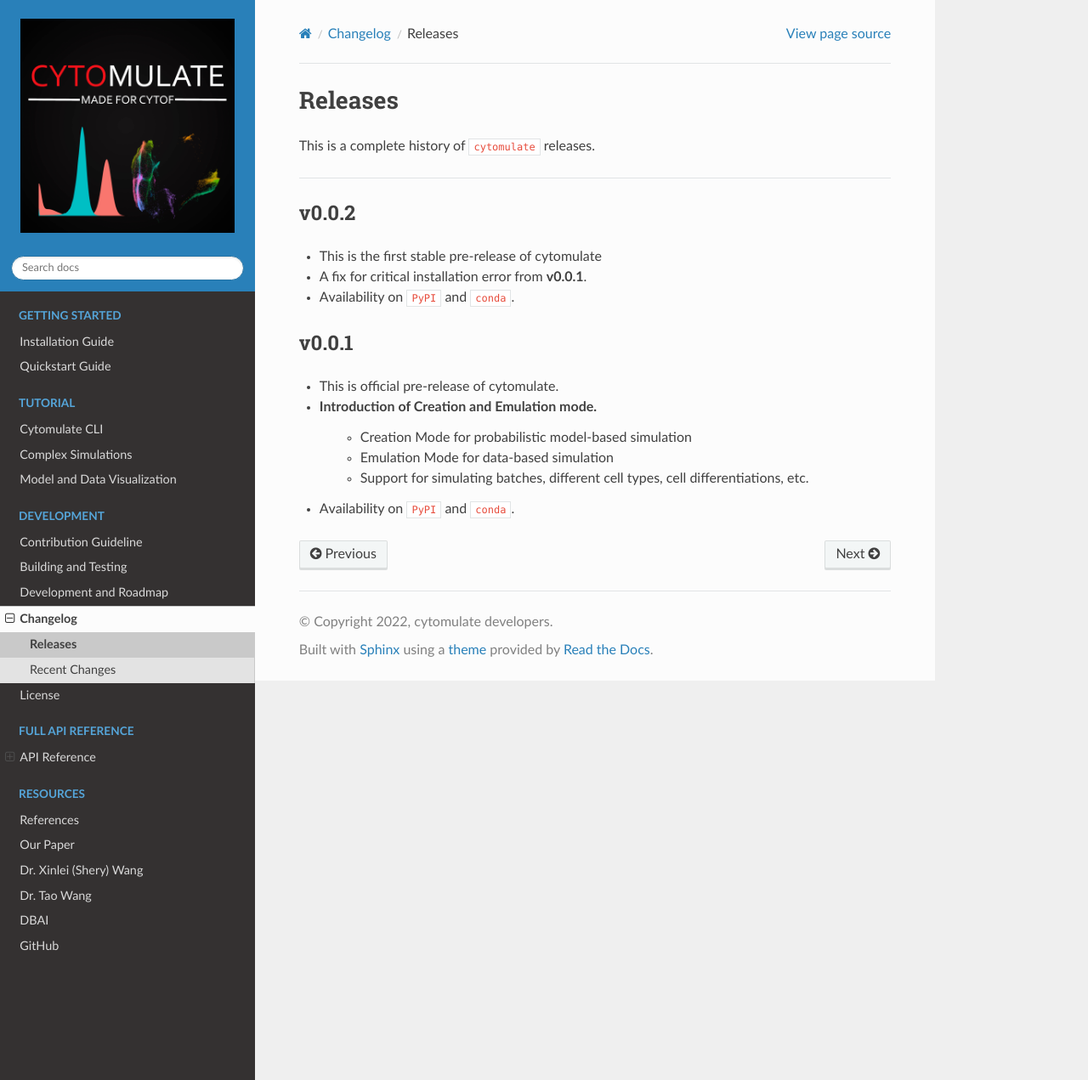
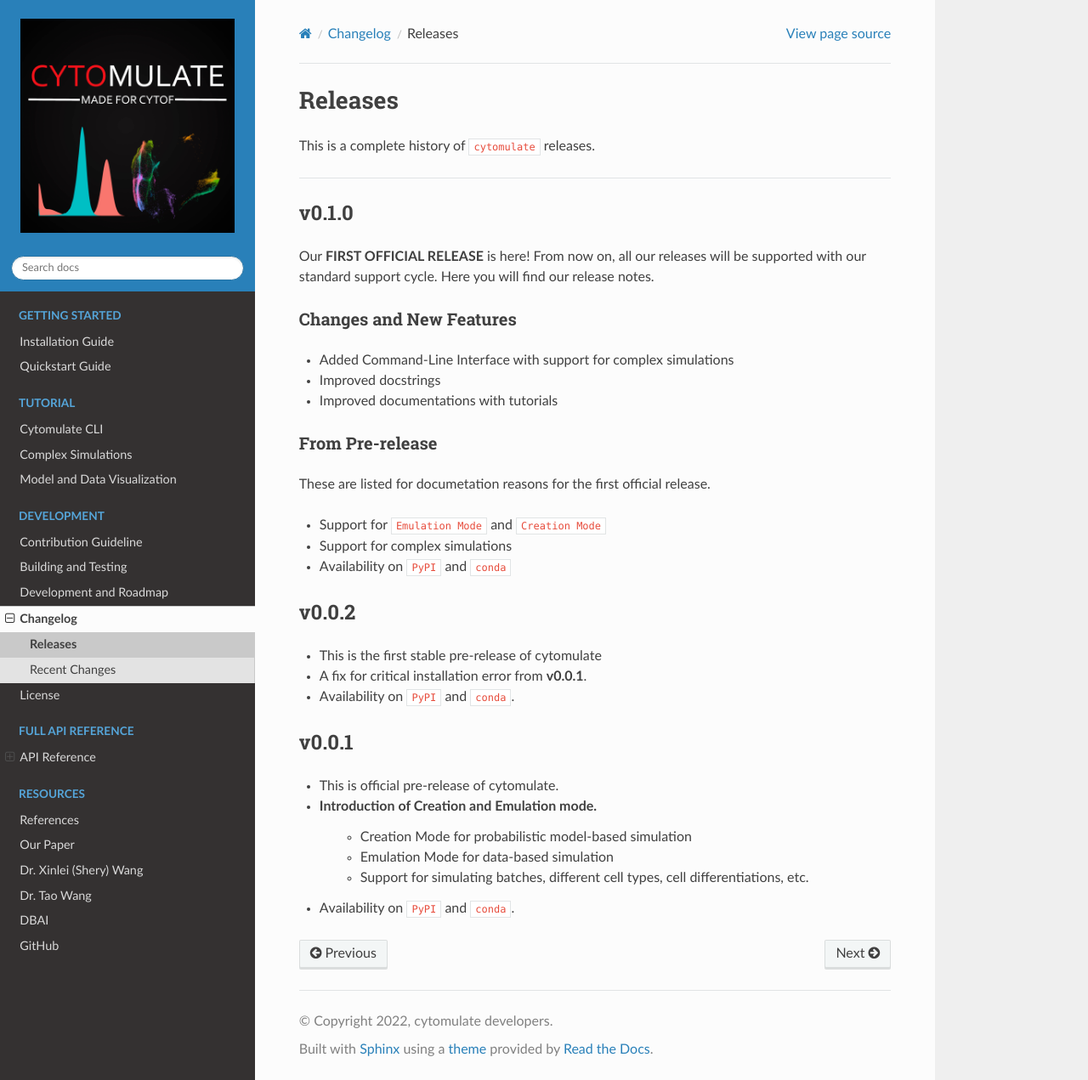
Before and after one commit to kevin931/cytomulate, a Sphinx documentation site: the page built from docs/source/change/releases.rst, in a window 1280 px wide and 1271 px high. Shown: the whole window at 85% size. Built offline with Sphinx 7.4.7 and the Read the Docs theme 2.0.0, drawn with Linux system fonts in a browser that asks for light colours.

Commit message:
Prep for `v0.1.0` release

```diff
--- a/cytomulate/__init__.py
+++ b/cytomulate/__init__.py
@@ -4,7 +4,7 @@ cytomulate
 A package for simulating CyTOF data
 """
 
-__version__ = "0.0.2"
+__version__ = "0.1.0"
 __author__ = "Yuqiu Yang, Kevin Wang, Tao Wang, Sherry Wang"
 
 from cytomulate.creation.cytof_data import CreationCytofData
--- a/docs/source/change/releases.rst
+++ b/docs/source/change/releases.rst
@@ -5,6 +5,31 @@ Releases
 This is a complete history of ``cytomulate`` releases.
 
 -------------------
+
+**************
+v0.1.0
+**************
+
+Our **FIRST OFFICIAL RELEASE** is here! From now on, all our
+releases will be supported with our standard support cycle.
+Here you will find our release notes.
+
+Changes and New Features
+--------------------------
+
+- Added Command-Line Interface with support for complex simulations
+- Improved docstrings
+- Improved documentations with tutorials
+
+From Pre-release
+------------------
+
+These are listed for documetation reasons for the first official release.
+
+- Support for ``Emulation Mode`` and ``Creation Mode``
+- Support for complex simulations
+- Availability on ``PyPI`` and ``conda``
+
 
 **************
 v0.0.2
--- a/docs/source/conf.py
+++ b/docs/source/conf.py
@@ -5,7 +5,7 @@ sys.path.insert(0, os.path.abspath('../../'))
 project = 'cytomulate'
 copyright = '2022, cytomulate developers'
 author = 'cytomulate developers'
-release = '0.0.0'
+release = '0.1.0'
 
 extensions = [
     "sphinx_rtd_theme",
--- a/meta.yaml
+++ b/meta.yaml
@@ -1,5 +1,5 @@
 {% set name = "cytomulate" %}
-{% set version = "0.0.2" %}
+{% set version = "0.1.0" %}
 
 package:
   name: cytomulate
@@ -37,7 +37,8 @@ about:
   summary: 'Accurate and Efficient Simulation of CyTOF data'
   description: |
     Cytomulate is a package for simulating datasets for CyTOF.
-    There are both data-based and model-based simulation methods.
+    With Emulation Mode and Creation Mode, you can generate the
+    dataset for your needs!
   dev_url: https://github.com/kevin931/cytomulate
   doc_url: https://cytomulate.readthedocs.io/en/dev/
   doc_source_url: https://github.com/kevin931/cytomulate/tree/dev/docs
--- a/setup.py
+++ b/setup.py
@@ -4,7 +4,7 @@ import os
 import shutil
 import distutils.cmd
 
-VERSION = "0.0.2"
+VERSION = "0.1.0"
 
 class PypiCommand(distutils.cmd.Command):
 
@@ -59,7 +59,7 @@ setup(
     version = VERSION,
     description = "Accurate and Efficient Simulation of CyTOF data",
     author = "Yuqiu Yang, Kevin Wang, Tao Wang, Sherry Wang",
-    author_email = "yuqiuy@smu.edu, kevinwang@smu.edu, Tao.Wang@UTSouthwestern.edu, swang@mail.smu.edu",
+    author_email = "yuqiuy@smu.edu, kevinwang@smu.edu, Tao.Wang@UTSouthwestern.edu, swang@smu.edu",
     long_description_content_type = "text/markdown",
     long_description = open("README.md").read(),
     packages=["cytomulate",
```
Also changed, not shown: README.md (+21 -7 lines).
